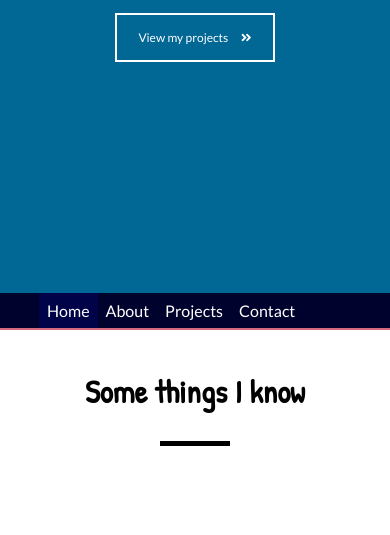
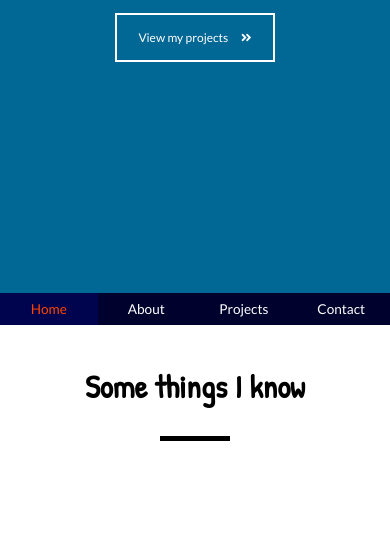
Before and after one commit to olalnoho/portfoliov3, a plain HTML site: page index.html in a window 390 px wide. Shown: the part 551-1086 px from the top of the page. Drawn offline with Linux system fonts and the light colour scheme.

Commit message:
moved sass variables to own file

```diff
--- a/css/_components.scss
+++ b/css/_components.scss
@@ -1,6 +1,4 @@
 .nav {
-   border-bottom: 2px solid #d46a7e;
-   // border-top: 2px solid #d46a7e;
    width: 100%;
    background-color: $bg-color;
    &__links {
@@ -12,7 +10,7 @@
       width: 100%;
       display: flex;
       li {
-         font-size: 2rem;
+         font-size: 1.7rem;
          transition: all 0.3s ease;
          font-family: inherit;
          cursor: pointer;
@@ -21,12 +19,14 @@
          height: 100%;
          flex: 1;
          &:hover {
-            background-color: lighten($bg-color, 5%);
+            color: orangered;
+            background-color: lighten($bg-color, 6%);
          }
       }
 
       li.active {
-         background-color: lighten($bg-color, 5%);
+         color: orangered;
+         background-color: lighten($bg-color, 6%);
       }
    }
 }
@@ -79,3 +79,17 @@
 .animateUp {
    animation: upFade 0.6s ease forwards;
 }
+
+@media (max-width: 1000px) {
+   .nav__links {
+      width: 100%;
+      margin: 0;
+   }
+}
+
+@media (max-width: 500px) {
+   .nav__links {
+      width: 100%;
+      margin-left: 0;
+   }
+}
--- a/css/_sections.scss
+++ b/css/_sections.scss
@@ -117,11 +117,6 @@
       }
    }
 }
-
-[class*="__header"] {
-   font-family: Patrick Hand;
-}
-
 .projects {
    min-height: 100vh;
    background-color: $line-color;
--- a/css/_text.scss
+++ b/css/_text.scss
@@ -24,3 +24,7 @@
 .center {
    text-align: center;
 }
+
+[class*="__header"] {
+   font-family: Patrick Hand;
+}
--- /dev/null
+++ b/css/_vars.scss
@@ -0,0 +1,3 @@
+$bg-color: #00022e;
+$line-color: #016795;
+$dark-color: #02066f;
--- a/css/main.scss
+++ b/css/main.scss
@@ -3,11 +3,7 @@
 // $line-color: #FFFD01;
 
 @import url('https://fonts.googleapis.com/css2?family=Patrick+Hand&display=swap');
-
-$bg-color: #00022e;
-$line-color: #016795;
-$dark-color: #02066f;
-
+@import "./vars";
 @import "./text";
 @import "./animations";
 @import "./sections";
```
Also changed, not shown: css/main.css.
